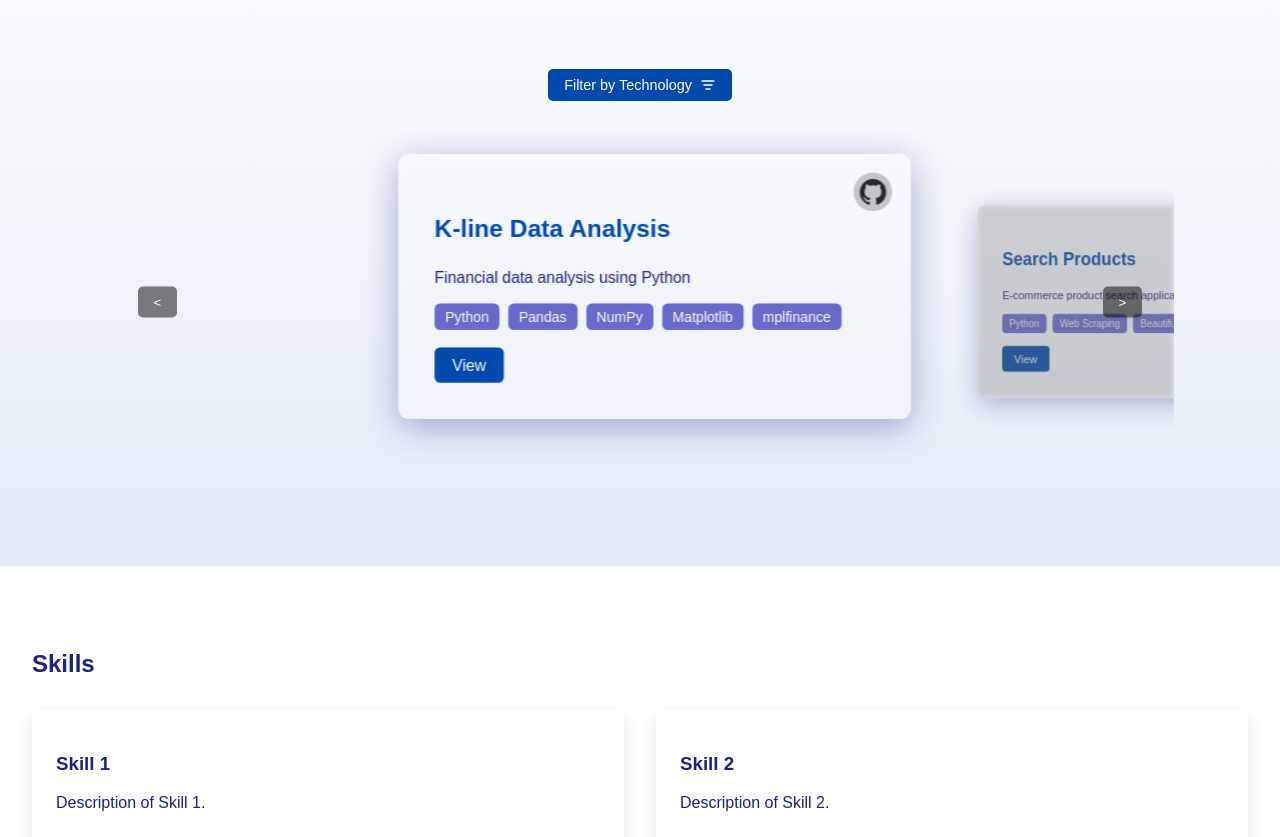
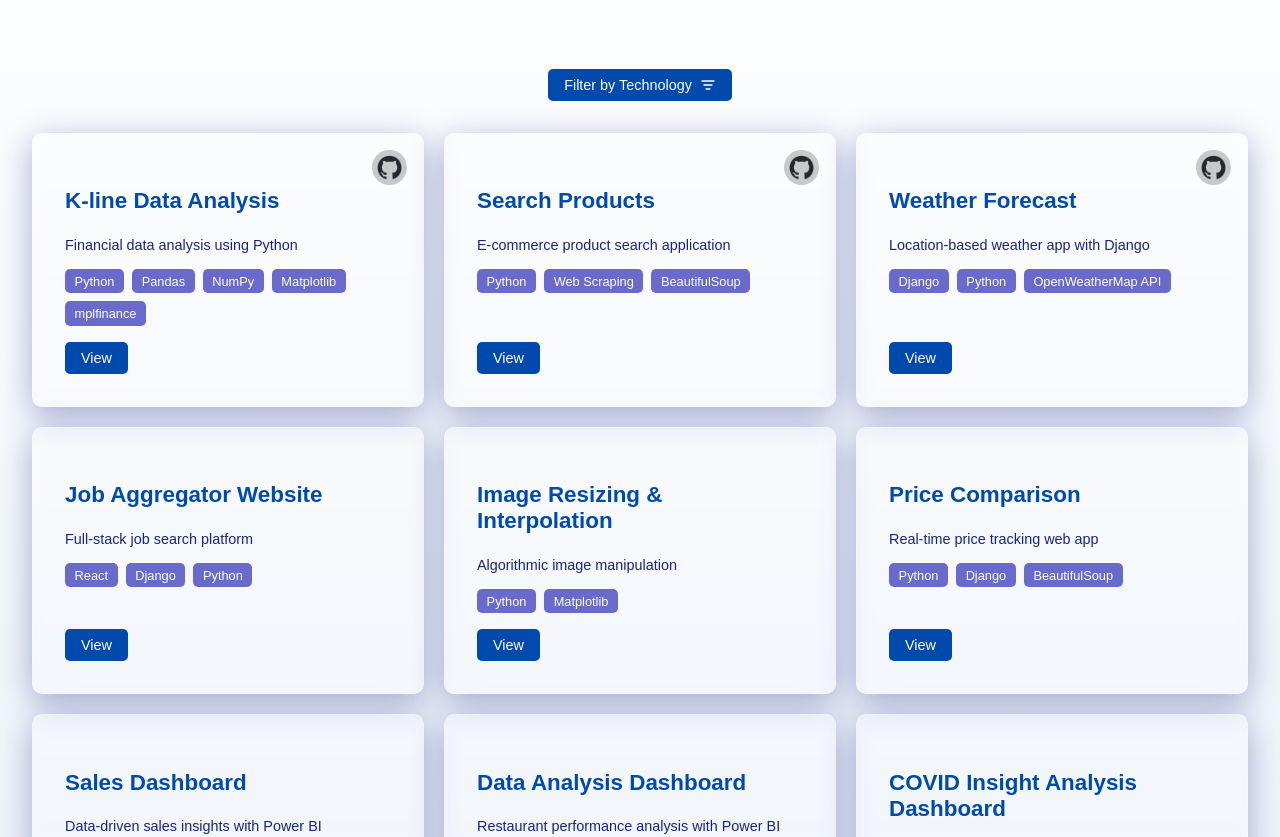
Before and after one commit to SosoPkhakadze/my-react-portfolio, a React (Vite) app: page / in a window 1280 px wide. Shown: the part 1960-2797 px from the top of the page. Built offline with nearby package versions, Linux system fonts and the light colour scheme.

Commit message:
restarted on normal projects phase

```diff
--- a/src/components/Projects/Projects.css
+++ b/src/components/Projects/Projects.css
@@ -89,26 +89,17 @@
   display: block;
 }
 
-/* Carousel Container */
-.carousel-container {
-  width: 80%;
-  max-width: 1200px;
-  margin: 0 auto;
-  overflow: hidden;
-  position: relative;
-  padding: 3rem;
+/* Projects Grid */
+.projects-grid {
+  display: grid;
+  grid-template-columns: repeat(auto-fit, minmax(300px, 1fr));
+  gap: 20px;
+  margin-bottom: 3rem;
 }
-
-/* Track for Project Cards */
-.carousel-track {
-  display: flex;
-  transition: transform 0.5s ease-in-out;
-}
-
-/* Individual Project Card */
+/* Project Card */
 .project-card {
-  min-width: 400px; /* Set a minimum width for each card */
-  margin: 0 1rem;
+  min-width: 300px;
+  flex-shrink: 0;
   background: rgba(255, 255, 255, 0.25);
   box-shadow: 0 8px 32px 0 rgba(31, 38, 135, 0.37);
   backdrop-filter: blur(4px);
@@ -116,26 +107,11 @@
   border-radius: 10px;
   border: 1px solid rgba(255, 255, 255, 0.18);
   padding: 2rem;
+  position: relative;
   display: flex;
   flex-direction: column;
-  transition: transform 0.5s ease-in-out, opacity 0.5s ease-in-out, filter 0.5s ease-in-out;
-  flex-shrink: 0;
-  position: relative; /* Ensure project cards have position relative */
-}
-
-/* Style Adjustments for Center and Side Cards */
-.project-card.center-card {
-  transform: translateY(-15px) scale(1.1) rotate(0deg); /* Lift the center card */
+  transition: transform 0.4s ease-in-out, opacity 0.4s ease-in-out;
   opacity: 1;
-  filter: brightness(1);
-  z-index: 2;
-}
-
-.project-card.side-card {
-  transform: scale(0.8) rotateY(20deg);
-  opacity: 0.8;
-  filter: brightness(0.8);
-  z-index: 1;
 }
 
 .dark-theme .project-card {
@@ -225,6 +201,8 @@
   background-color: var(--orbit-color-hover-dark);
 }
 
+
+
 /* Project Modal */
 .modal-overlay {
   position: fixed;
@@ -295,34 +273,3 @@
   background-color: var(--accent-color-dark);
   color: white;
 }
-
-/* Carousel Control Buttons */
-.carousel-button {
-  position: absolute;
-  top: 50%;
-  transform: translateY(-50%);
-  background-color: rgba(0, 0, 0, 0.5);
-  color: white;
-  border: none;
-  padding: 0.5rem 1rem;
-  border-radius: 5px;
-  cursor: pointer;
-  z-index: 3;
-  transition: background-color 0.3s ease;
-}
-
-.dark-theme .carousel-button {
-  background-color: rgba(107, 107, 107, 0.5);
-}
-
-.carousel-button:hover {
-  background-color: rgba(0, 0, 0, 0.7);
-}
-
-.carousel-button.prev {
-  left: 2rem;
-}
-
-.carousel-button.next {
-  right: 2rem;
-}
--- a/src/components/Projects/Projects.jsx
+++ b/src/components/Projects/Projects.jsx
@@ -1,5 +1,4 @@
-import React, { useState, useRef, useEffect } from "react";
-import { motion } from "framer-motion";
+import React, { useState, useEffect } from "react";
 import ProjectModal from "./ProjectModal";
 import "./Projects.css";
 import projectsData from "./projectsData";
@@ -9,72 +8,6 @@ import githubLogoDark from "../assets/github-mark-white.png";
 const Projects = ({ isDarkMode }) => {
   const [selectedProject, setSelectedProject] = useState(null);
   const [activeFilter, setActiveFilter] = useState("all");
-  const [currentIndex, setCurrentIndex] = useState(0);
-  const carouselTrackRef = useRef(null);
-  const [trackWidth, setTrackWidth] = useState(0);
-
-  const filteredProjects =
-    activeFilter === "all"
-      ? projectsData
-      : projectsData.filter((project) =>
-          project.filter.includes(activeFilter)
-        );
-
-  const handleLeftClick = () => {
-    setCurrentIndex((prevIndex) => {
-      let newIndex = prevIndex - 1;
-      return newIndex < 0 ? filteredProjects.length - 1 : newIndex;
-    });
-  };
-
-  const handleRightClick = () => {
-    setCurrentIndex((prevIndex) => {
-      let newIndex = prevIndex + 1;
-      return newIndex >= filteredProjects.length ? 0 : newIndex;
-    });
-  };
-
-  useEffect(() => {
-    const updateTrackWidth = () => {
-      if (carouselTrackRef.current) {
-        const cardWidth =
-          carouselTrackRef.current.children[0]?.offsetWidth || 0;
-        const margin = 32;
-        setTrackWidth((cardWidth + margin) * filteredProjects.length);
-      }
-    };
-
-    updateTrackWidth();
-
-    window.addEventListener("resize", updateTrackWidth);
-    return () => window.removeEventListener("resize", updateTrackWidth);
-  }, [filteredProjects]);
-
-  useEffect(() => {
-    const centerActiveCard = () => {
-      if (carouselTrackRef.current) {
-        const cardWidth =
-          carouselTrackRef.current.children[0]?.offsetWidth || 400;
-        const margin = 32;
-
-        const containerWidth = carouselTrackRef.current.parentElement.offsetWidth;
-        const centerOffset = (containerWidth - cardWidth) / 2 -50;
-
-        const totalOffset = centerOffset - currentIndex * (cardWidth + margin);
-
-        carouselTrackRef.current.style.transform = `translateX(${totalOffset}px)`;
-      }
-    };
-
-    centerActiveCard();
-    window.addEventListener("resize", centerActiveCard);
-    return () => window.removeEventListener("resize", centerActiveCard);
-  }, [currentIndex, filteredProjects, trackWidth]);
-
-  const handleFilterClick = (filter) => {
-    setActiveFilter(filter);
-    setCurrentIndex(0);
-  };
 
   const openModal = (project) => {
     setSelectedProject(project);
@@ -84,12 +17,20 @@ const Projects = ({ isDarkMode }) => {
     setSelectedProject(null);
   };
 
+  const handleFilterClick = (filter) => {
+    setActiveFilter(filter);
+  };
+
+  const filteredProjects =
+    activeFilter === "all"
+      ? projectsData
+      : projectsData.filter((project) => project.filter.includes(activeFilter));
+
   const githubLogo = isDarkMode ? githubLogoDark : githubLogoLight;
 
   return (
     <section id="projects" className="projects-section">
       <h2 className="section-title">Projects</h2>
-
       <div className="filter-container">
         <div className="filter-dropdown">
           <button id="filterBtn" className="filter-btn">
@@ -159,15 +100,10 @@ const Projects = ({ isDarkMode }) => {
           </div>
         </div>
       </div>
-      <div className="carousel-container">
-        <div className="carousel-track" ref={carouselTrackRef}>
-          {filteredProjects.map((project, index) => (
-            <motion.div
-              key={project.id}
-              className={`project-card ${
-                index === currentIndex ? "center-card" : "side-card"
-              }`}
-            >
+
+      <div className="projects-grid">
+        {filteredProjects.map((project) => (
+          <div className="project-card" key={project.id}>
             {project.githubLink && (
               <a
                 href={project.githubLink}
@@ -196,15 +132,8 @@ const Projects = ({ isDarkMode }) => {
             <button className="view-button" onClick={() => openModal(project)}>
               View
             </button>
-            </motion.div>
+          </div>
         ))}
-        </div>
-        <button className="carousel-button prev" onClick={handleLeftClick}>
-        &lt;
-        </button>
-        <button className="carousel-button next" onClick={handleRightClick}>
-          &gt;
-        </button>
       </div>
 
       {selectedProject && (
```
Lines whose indentation alone changed are shown as unchanged.
